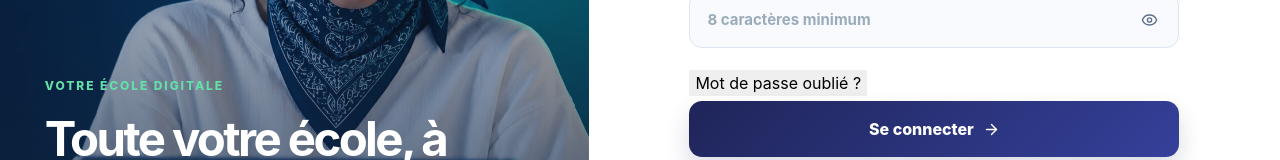
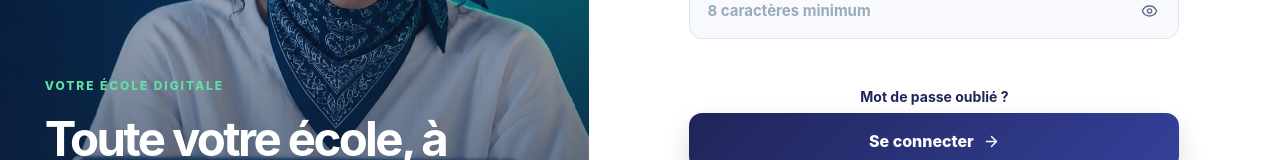
Before and after one commit to harfleur20/academie-des-creatifs-saas, a React (Vite) app in the folder frontend/: page /login in a window 1280 px wide. Shown: the part 399-559 px from the top of the page. Built offline with nearby package versions, Linux system fonts and the light colour scheme; no server answers.

Commit message:
Polish forgot password login action

```diff
--- a/frontend/src/pages/LoginPage.tsx
+++ b/frontend/src/pages/LoginPage.tsx
@@ -126,7 +126,7 @@ export function LoginPage() {
       returnToLogin(result.message)
     } catch (err) {
       setError(
-        err instanceof ApiError || err instanceof Error
+        err instanceof Error
           ? err.message
           : 'Impossible de continuer.',
       )
@@ -293,7 +293,7 @@ export function LoginPage() {
 
           {mode === 'login' && (
             <button
-              className="auth-forgot-link"
+              className="auth-switch auth-forgot-link"
               type="button"
               onClick={() => switchMode('forgot')}
             >
```
